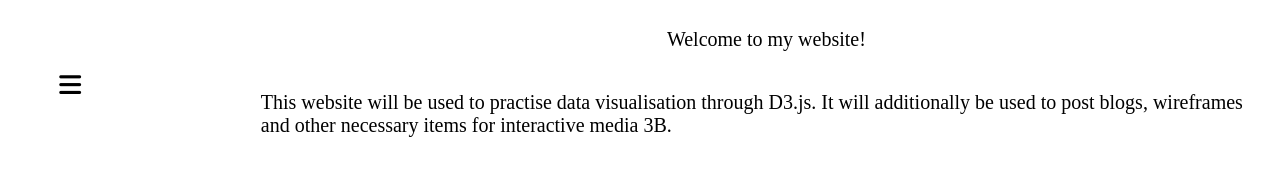
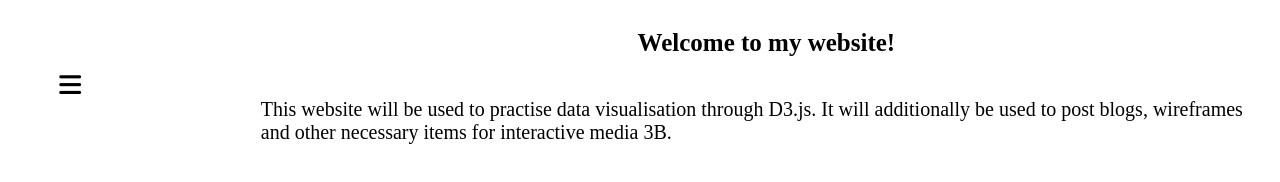
Before and after one commit to Draculoaf/D3.js-Website, a plain HTML site: page index.html in a window 1280 px wide. Drawn offline with Linux system fonts and the light colour scheme; files that its build step writes are made by us from their sources.

Commit message:
H2 heading

```diff
--- a/index.html
+++ b/index.html
@@ -52,13 +52,13 @@
       </ul>
     </nav>
 
-    <div class="h-entry">
-      <p>Welcome to my website!</p>
+    <article class="h-entry">
+      <h1 class="p-article-title">Welcome to my website!</h1>
       <p>
         This website will be used to practise data visualisation through D3.js.
         It will additionally be used to post blogs, wireframes and other
         necessary items for interactive media 3B.
       </p>
-    </div>
+    </article>
   </body>
 </html>
```
